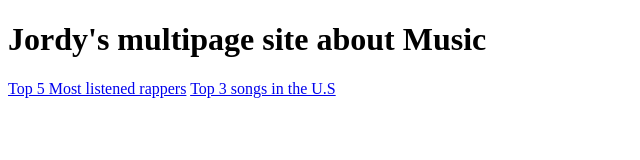
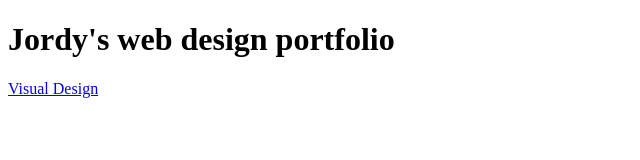
Before and after one commit to JordyTYB/JordyTYB.Github.io, a plain HTML site: page index.html in a window 1280 px wide. Shown: the whole page, without its empty margins (0-640 px from the left). Drawn offline with Linux system fonts and the light colour scheme.

Commit message:
Add files via upload

```diff
--- a/index.html
+++ b/index.html
@@ -7,12 +7,9 @@
 
 <body>
 
-<h1>Jordy's multipage site about Music</h1>
+	<h1>Jordy's web design portfolio</h1>
 
-<a href="page 1.html">Top 5 Most listened rappers</a>
-
-<a href="Page 2.html">Top 3 songs in the U.S</a>
-
+	<a href="visualdesign.html">Visual Design</a>
 
 
 </body>
```
